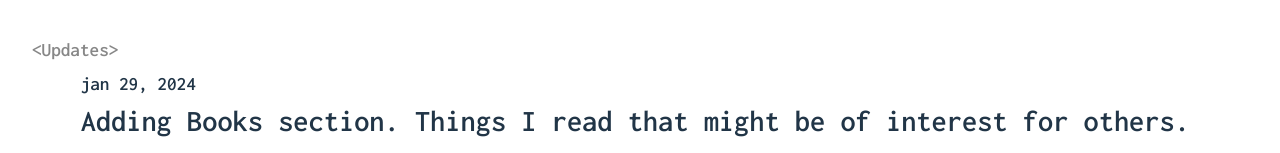
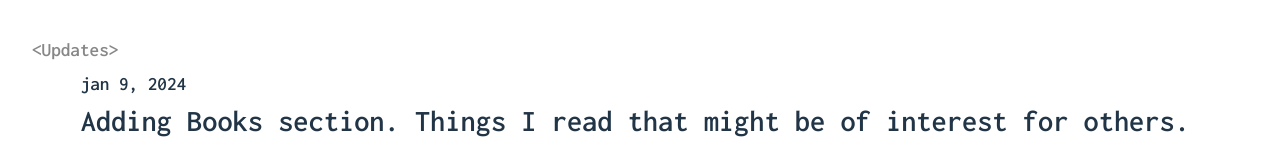
Before and after one commit to kevinch/kevinchevallierme, a React (Vite) app: page / in a window 1280 px wide. Shown: the part 2161-2314 px from the top of the page. Built offline with nearby package versions, Linux system fonts and the light colour scheme.

Commit message:
Fix date

```diff
--- a/src/components/Updates.jsx
+++ b/src/components/Updates.jsx
@@ -8,7 +8,7 @@ function Updates() {
       <div className="updates-list">
       <Update
           description="Adding Books section. Things I read that might be of interest for others. From 2024 onwards."
-          date="jan 29, 2024"
+          date="jan 9, 2024"
         />
 
         <Update
```
